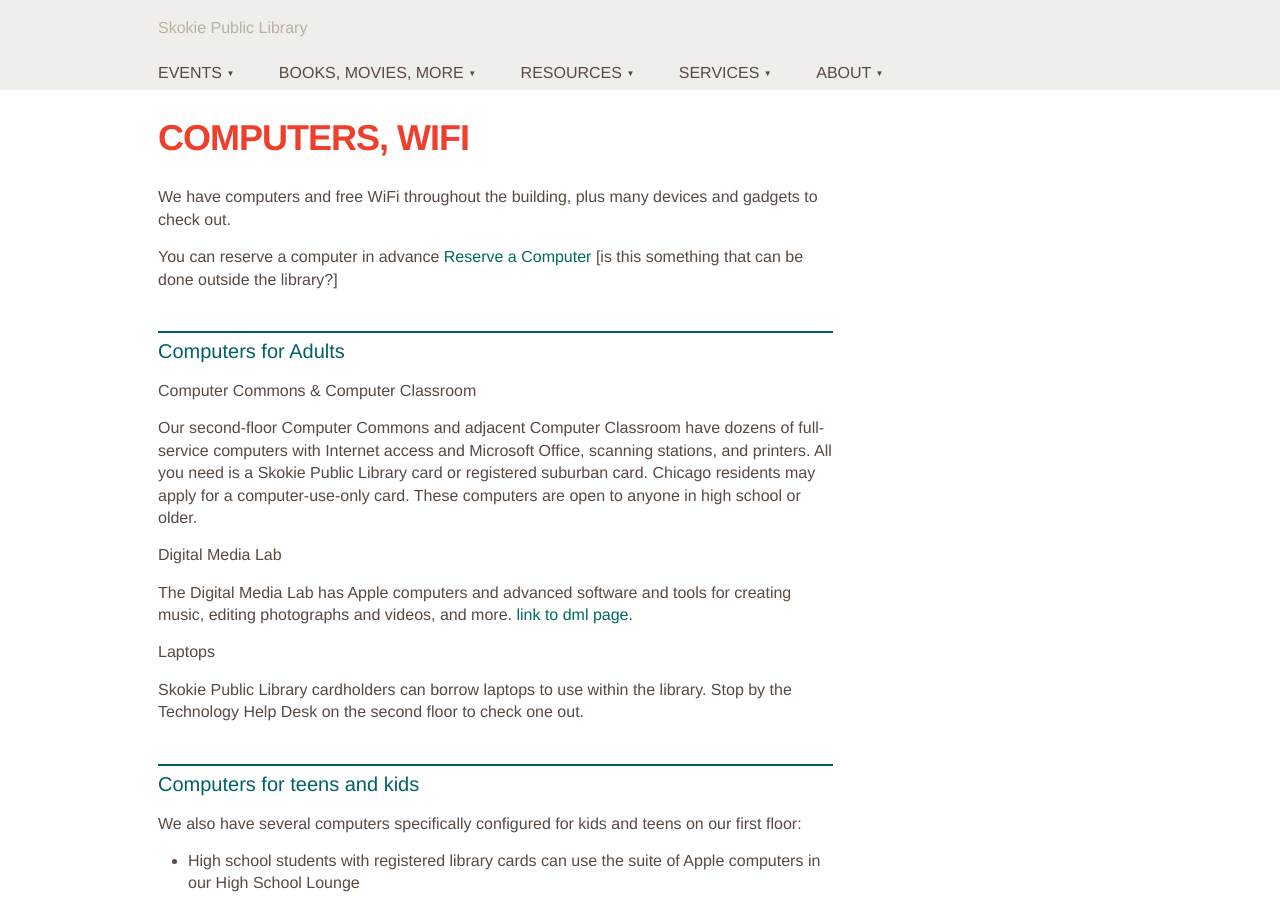
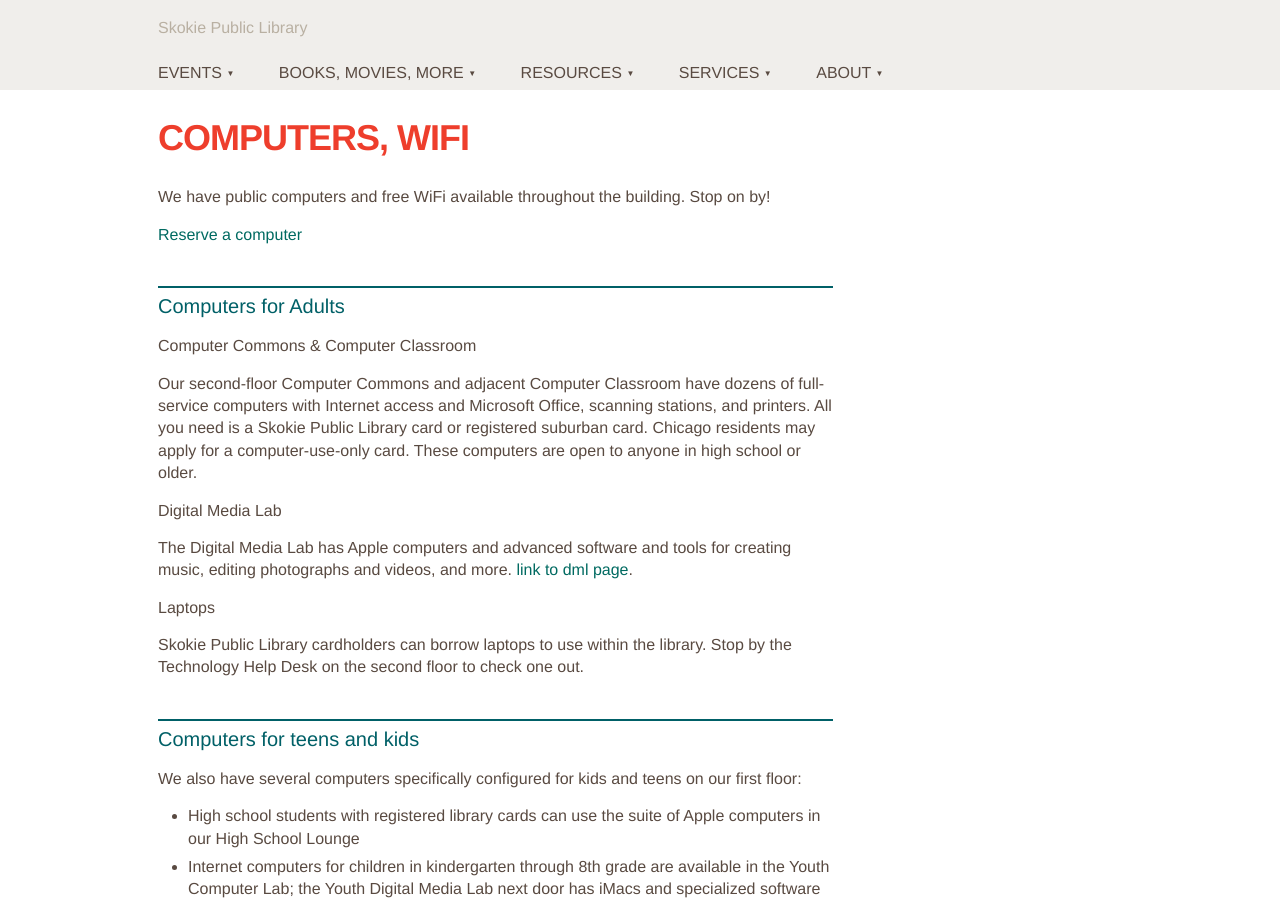
Before and after one commit to skokielibrary/spl-content, a Jekyll site: the page built from _content/mick/services--computers-wifi.markdown, in a window 1280 px wide and 900 px high. Built offline with Jekyll 4.4.1, drawn with Linux system fonts in a browser that asks for light colours.

Commit message:
Updated services--computers-wifi.markdown

```diff
--- a/_content/mick/services--computers-wifi.markdown
+++ b/_content/mick/services--computers-wifi.markdown
@@ -4,10 +4,9 @@ title: "Computers, WiFi"
 published: true
 ---
 
-We have computers and free WiFi throughout the building, plus many devices and gadgets to check out.
+We have public computers and free WiFi available throughout the building. Stop on by!
 
-You can reserve a computer in advance [Reserve a Computer](computer reservation link)
-[is this something that can be done outside the library?]
+[Reserve a computer](http://reservar.skokielib.org/cire/Login.aspx)
 
 ## Computers for Adults
 
```
